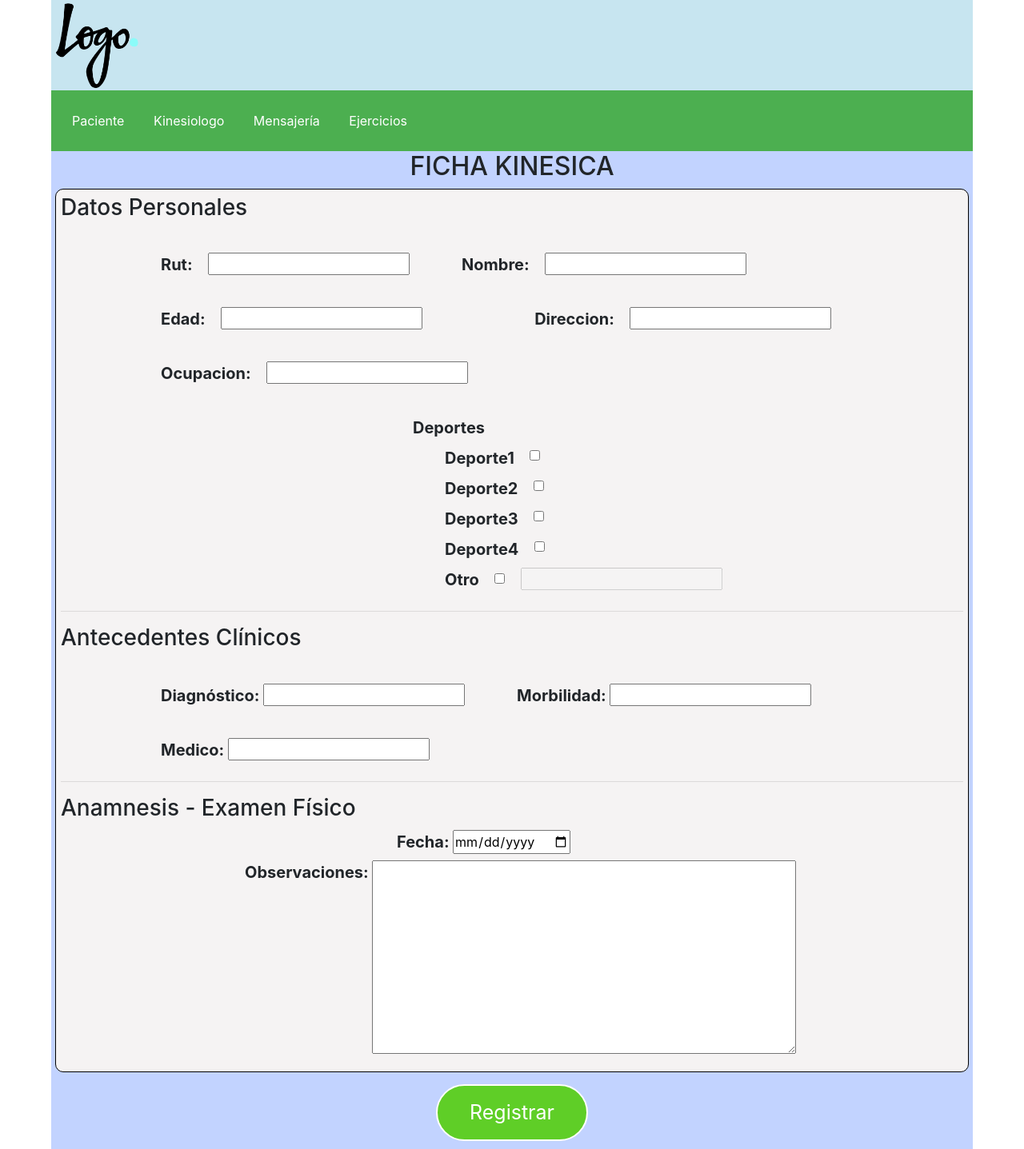
After one commit to CartagenaNicolas/KineTime, a Symfony app: template templates/paciente/agregarPaciente.html.twig in a window 1280 px wide. The commit adds this page. Shown: the whole page at 80% size. Run offline with Twig, Linux system fonts and the light colour scheme; the template is opened without the code that fills it, so the values that code supplies are empty; some libraries are stand-ins or nearby versions.

Commit message:
second sprint

```diff
--- a/templates/base.html.twig
+++ b/templates/base.html.twig
@@ -18,8 +18,8 @@
                             <div class="dropdown">
                                 <button class="dropbtn">Paciente</button>
                                 <div class="dropdown-content">
-                                    <a href="#">Ingreso Nuevo Paciente</a>
-                                    <a href="#">Kinesiologo</a>
+                                    <a href="{{ path('agregarPaciente') }}">Ingreso Nuevo Paciente</a>
+                                    <a href="{{ path('listarPaciente') }}">Ficha Paciente</a>
                                 </div>
                             </div>
                             <div class="dropdown">
--- /dev/null
+++ b/templates/paciente/agregarPaciente.html.twig
@@ -0,0 +1,111 @@
+{% extends 'base.html.twig' %}
+
+{% block stylesheets %}
+    <link rel="stylesheet" href="https://stackpath.bootstrapcdn.com/bootstrap/4.1.3/css/bootstrap.min.css" integrity="sha384-MCw98/SFnGE8fJT3GXwEOngsV7Zt27NXFoaoApmYm81iuXoPkFOJwJ8ERdknLPMO" crossorigin="anonymous" />
+    <link href="{{ asset('assets/css/homeStyle.css') }}" type="text/css" rel="stylesheet" />
+    <link href="{{ asset('assets/css/paciente.css') }}" type="text/css" rel="stylesheet" />
+{% endblock %}
+
+{% block javascripts %}
+    <script src="https://code.jquery.com/jquery-3.3.1.slim.min.js" integrity="sha384-q8i/X+965DzO0rT7abK41JStQIAqVgRVzpbzo5smXKp4YfRvH+8abtTE1Pi6jizo" crossorigin="anonymous"></script>
+    <script src="https://cdnjs.cloudflare.com/ajax/libs/popper.js/1.14.3/umd/popper.min.js" integrity="sha384-ZMP7rVo3mIykV+2+9J3UJ46jBk0WLaUAdn689aCwoqbBJiSnjAK/l8WvCWPIPm49" crossorigin="anonymous"></script>
+    <script src="https://stackpath.bootstrapcdn.com/bootstrap/4.1.3/js/bootstrap.min.js" integrity="sha384-ChfqqxuZUCnJSK3+MXmPNIyE6ZbWh2IMqE241rYiqJxyMiZ6OW/JmZQ5stwEULTy" crossorigin="anonymous"></script>
+    <script src="{{ asset('assets/js/nuevoPaciente.js') }}"></script>
+{% endblock %}
+
+{% block body %}
+    <main>
+        <h2>Ficha Kinesica</h2>
+        <div class="ficha">
+            <h3>Datos Personales</h3>
+            <div class="datosP">
+                <div class="rut">
+                    <label for="rut">Rut:</label>
+                    <input type="text" id="rut" name="_rut" />
+                </div>
+
+                <div class="nombre">
+                    <label for="nombre">Nombre:</label>
+                    <input type="text" id="nombre" name="_nombre" />
+                </div>
+
+                <div class="edad">
+                    <label for="edad">Edad:</label>
+                    <input type="number" id="edad" name="_edad" />
+                </div>
+
+                <div class="direccion">
+                    <label for="rut">Direccion:</label>
+                    <input type="text" id="direccion" name="_direccion" />
+                </div>
+
+                <div class="ocupacion">
+                    <label for="ocupacion">Ocupacion:</label>
+                    <input type="text" id="ocupacion" name="_ocupacion" />
+                </div>
+
+                <div class="deporte">
+                    <label for="deportes">Deportes</label>
+                    <div class="deportes" id="deportes">
+                        <div id="deporte1">
+                            <label for="cbxDep1">Deporte1</label>
+                            <input type="checkbox" name="_dep1" id="cbxDep1" value=""/>
+                        </div>
+                        <div id="deporte2">
+                            <label for="cbxDep2">Deporte2</label>
+                            <input type="checkbox" name="_dep2" id="cbxDep2" value=""/>
+                        </div>
+                        <div id="deporte3">
+                            <label for="cbxDep3">Deporte3</label>
+                            <input type="checkbox" name="_dep3" id="cbxDep3" value=""/>
+                        </div>
+                        <div id="deporte4">
+                            <label for="cbxDep4">Deporte4</label>
+                            <input type="checkbox" name="_dep4" id="cbxPer4" value=""/>
+                        </div>
+                        <div id="deporte5">
+                            <label for="cbxDep5">Otro</label>
+                            <input type="checkbox" name="_dep5" id="cbxDep5" onclick="habilitar('txtDep5')"/>
+                            <input type="text" name="_txtDep5" id="txtDep5" disabled>
+                        </div>
+                    </div>
+                </div>
+            </div>
+            <hr/>
+            <h3>Antecedentes Clínicos</h3>
+            <div class="antecedentes">
+                <div class="diagnostico">
+                    <label for="diagnostico">Diagnóstico:</label>
+                    <input type="text" id="diagnostico" name="_Diagnostico" />
+                </div>
+
+                <div class="morbilidad">
+                    <label for="morbilidad">Morbilidad:</label>
+                    <input type="text" id="morbilidad" name="_Morbilidad" />
+                </div>
+
+                <div class="medico">
+                    <label for="medico">Medico:</label>
+                    <input type="text" id="medico" name="_medico" />
+                </div>
+            </div>
+            <hr/>
+            <h3>Anamnesis - Examen Físico</h3>
+            <div class="examenFisico">
+                <div class="fecha">
+                    <label for="fecha">Fecha:</label>
+                    <input type="date" id="fecha" name="_fecha" />
+                </div>
+
+                <div class="observaciones">
+                    <label>Observaciones:</label>
+                    <textarea id="obs" name="_obs" rows="10" cols="50"></textarea>
+                </div>
+            </div>
+        </div>
+
+        <div class="boton" align="center">
+            <input type="submit" value="Registrar" />
+        </div>
+    </main>
+{% endblock %}
```
Also changed, not shown: config/routes.yaml (+8 -0 lines), src/Controller/PacienteController.php (added, +32 -0 lines), src/Entity/Paciente.php (added, +261 -0 lines), templates/paciente/listarPaciente.html.twig (added, +42 -0 lines), public/assets/css/listarPaciente.css (added), public/assets/css/paciente.css (added), public/assets/js/nuevoPaciente.js (added).
